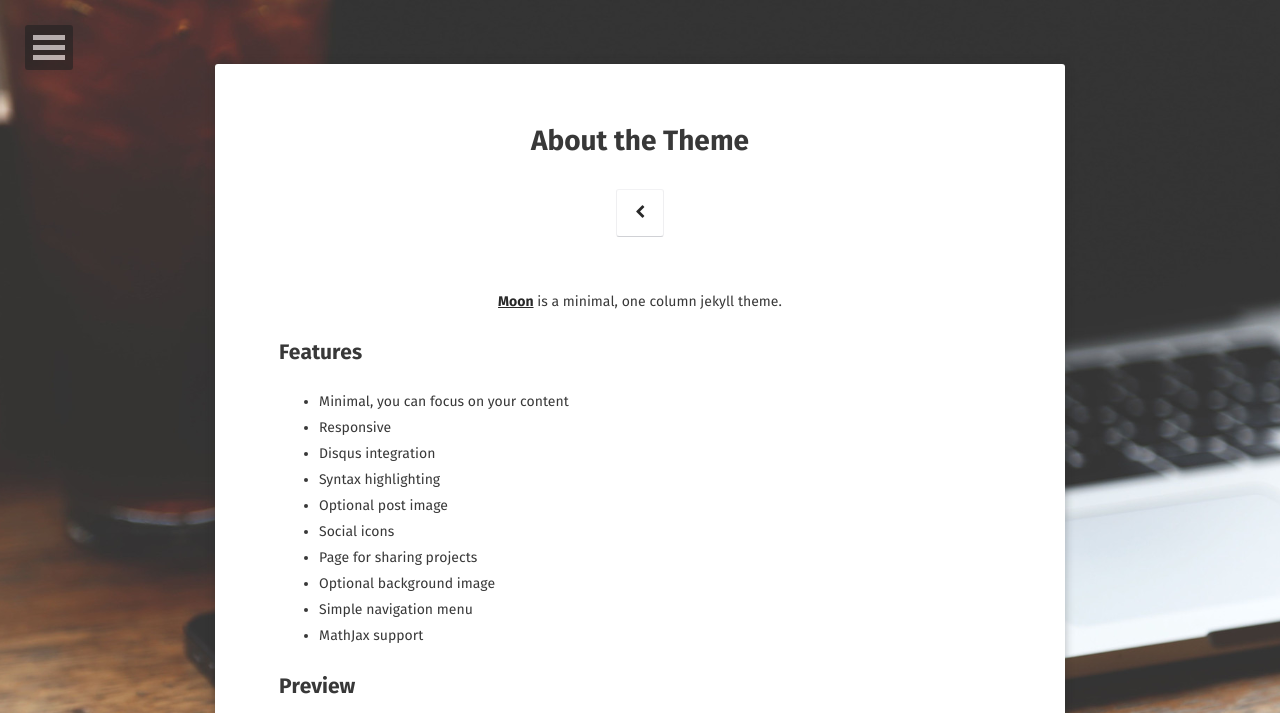
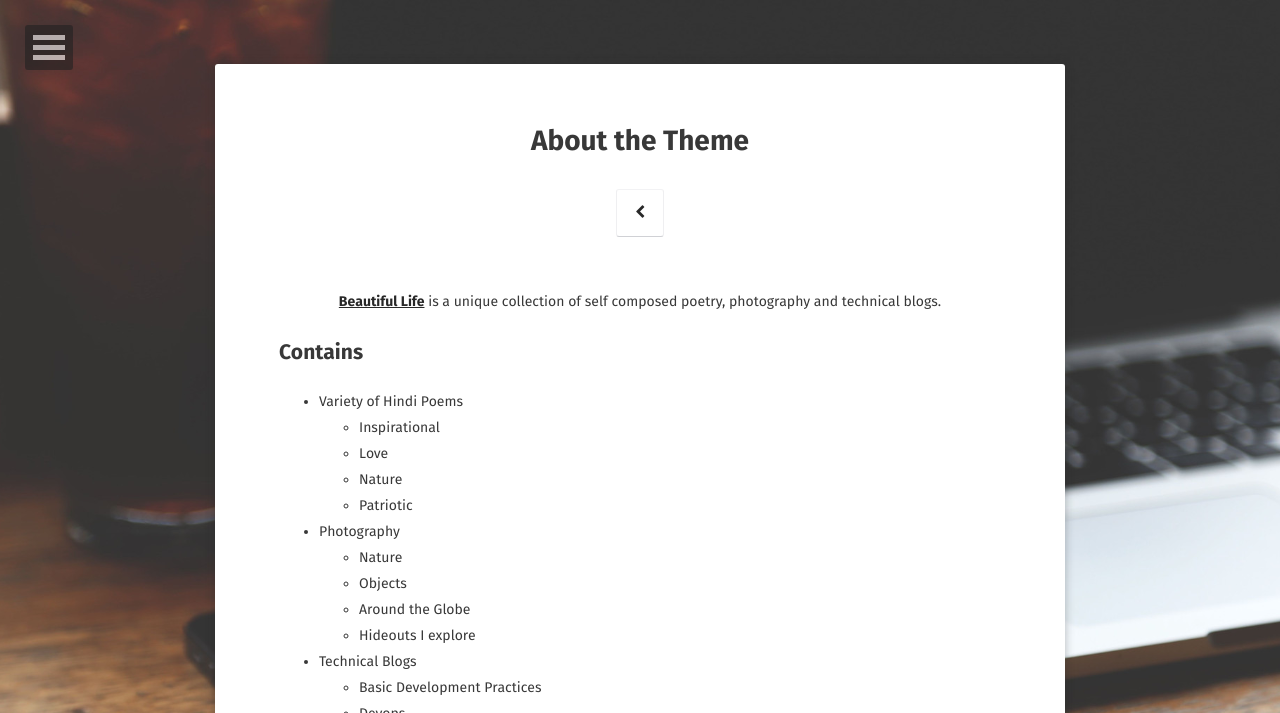
Before and after one commit to ManishMehra/Moon, a Jekyll site: the page built from about/index.md, in a window 1280 px wide, cut to the strip 0-713 px from the top of the page. Built offline with Jekyll 4.4.1, drawn with Linux system fonts in a browser that asks for light colours; some web fonts are replaced; some of the changed text lies outside the part shown.

Commit message:
Create index.md

```diff
--- a/about/index.md
+++ b/about/index.md
@@ -6,19 +6,25 @@ date: 2016-03-21
 comments: false
 ---
 
-<center><a href="http://taylantatli.github.io/Moon"><b>Moon</b></a> is a minimal, one column jekyll theme.</center>
+<center><a href="https://manishmehra.github.io/beautifullife/"><b>Beautiful Life</b></a> is a unique collection of self composed poetry, photography and technical blogs.</center>
 
-## Features
-* Minimal, you can focus on your content
-* Responsive
-* Disqus integration
-* Syntax highlighting
-* Optional post image
-* Social icons
-* Page for sharing projects
-* Optional background image
-* Simple navigation menu
-* MathJax support
+## Contains
+* Variety of Hindi Poems
+    * Inspirational
+    * Love
+    * Nature
+    * Patriotic
+* Photography
+    * Nature
+    * Objects
+    * Around the Globe
+    * Hideouts I explore
+* Technical Blogs
+    * Basic Development Practices
+    * Devops
+    * Cloud
+    * Various Operational and Monitoring Tools
+
 
 ## Preview
 
@@ -28,10 +34,4 @@ comments: false
 {% endcapture %}
 {% include gallery images=images caption="Screenshots of Moon Theme" cols=2 %}
 
-See a [live version of Moon](http://taylantatli.github.io/Moon) hosted on GitHub.
-
-## Getting Started
-
-To learn how to install and use this theme check out the [Setup Guide](http://taylantatli.me/Moon/moon-theme/) for more information.
-
-[Install Moon](https://github.com/TaylanTatli/Moon){: .btn}
+See a [live version of beautifullife](https://manishmehra.github.io/beautifullife/) hosted on GitHub.
```
